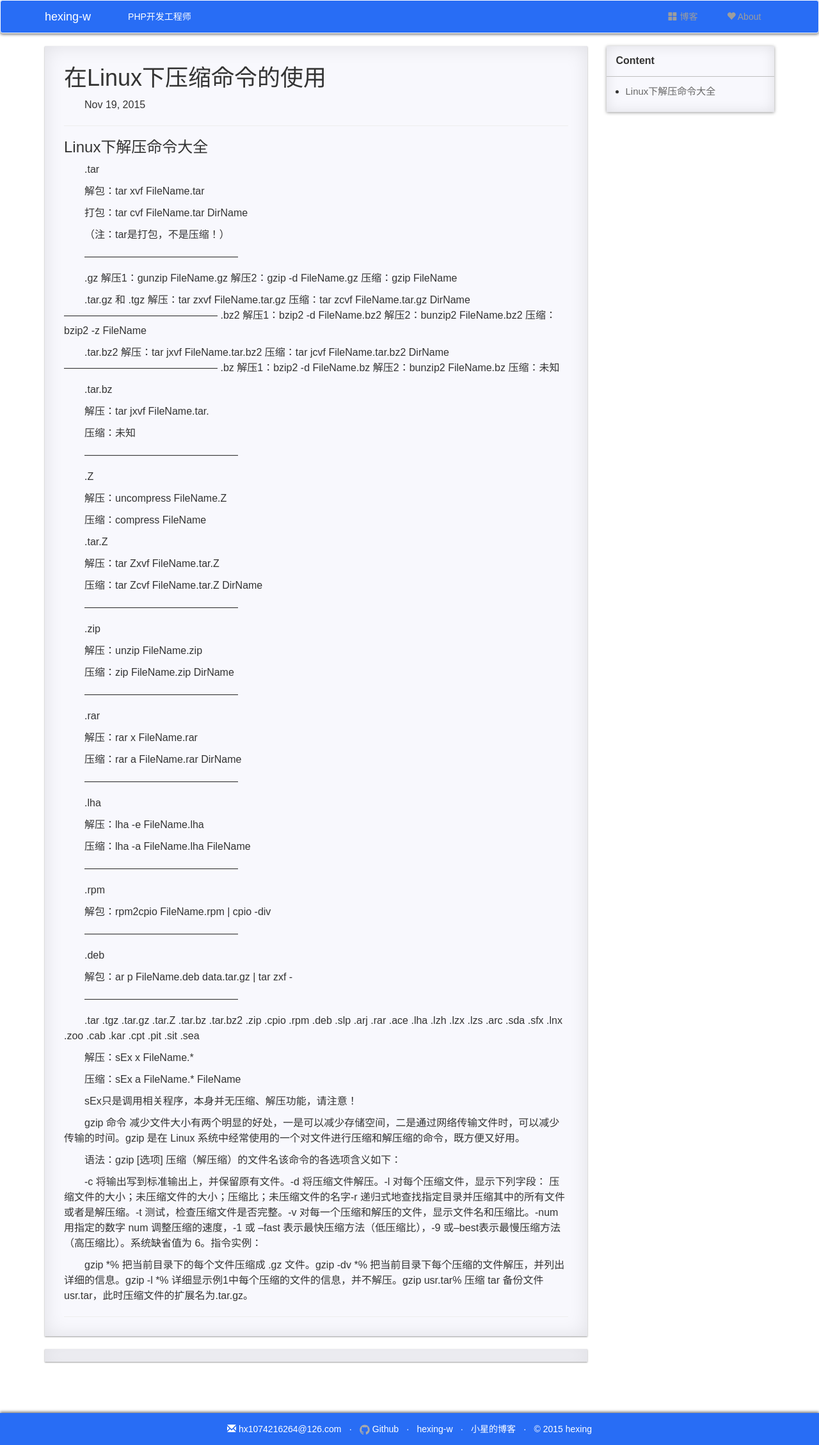
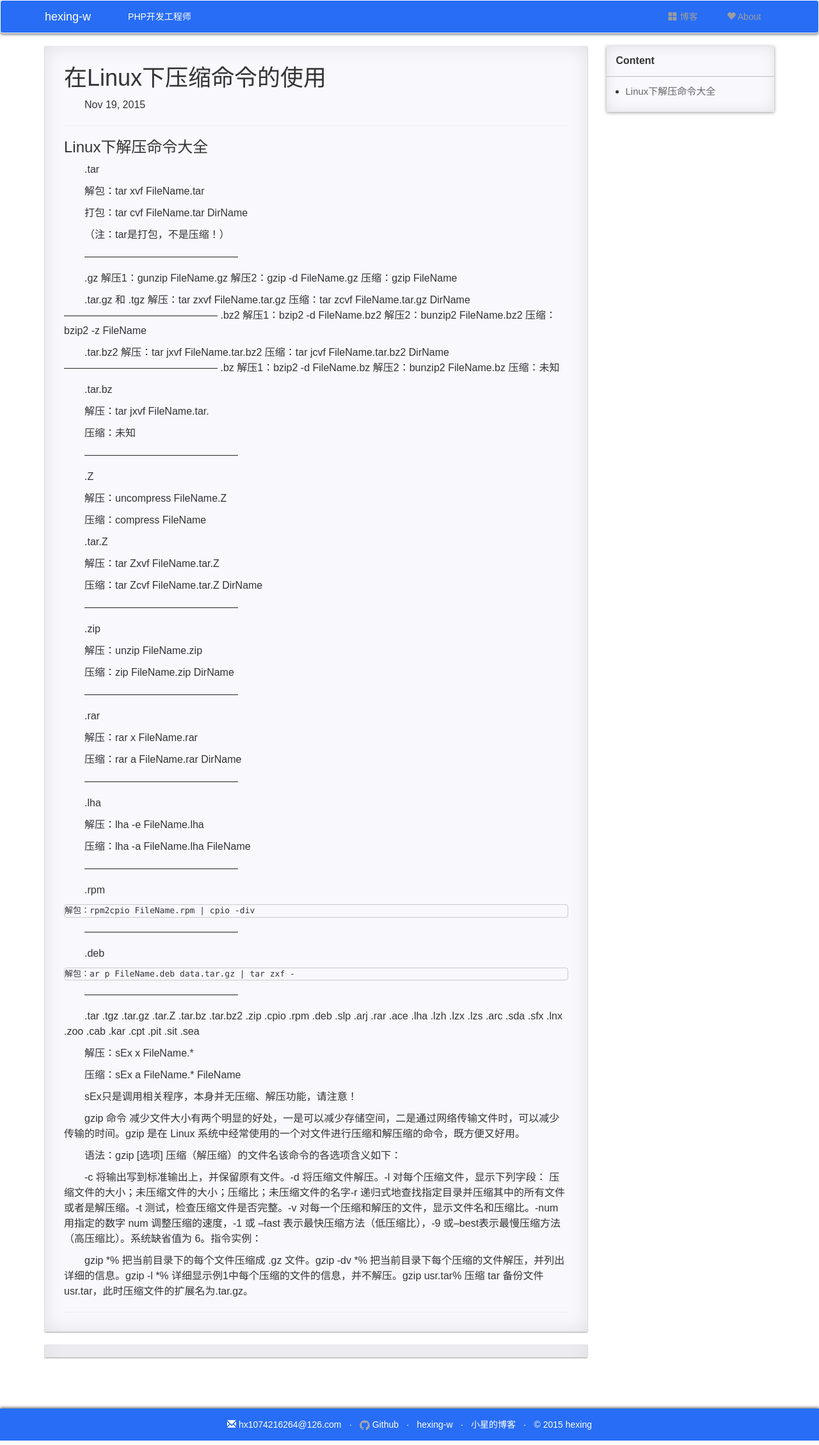
Before and after one commit to hexing-w/hexing-w.github.io, a Jekyll site: the page built from _posts/2015-11-19-linux 下压缩命令.md, in a window 1280 px wide. Shown: the whole page at 64% size. Built offline with Jekyll 4.4.1, drawn with Linux system fonts in a browser that asks for light colours; nearby versions of some CDN libraries; comment, search, counter and statistics services are not loaded; a style sheet for code colours, icons or effects is not loaded.

```diff
--- a/_posts/2015-11-19-linux 下压缩命令.md
+++ b/_posts/2015-11-19-linux 下压缩命令.md
@@ -91,13 +91,13 @@ excerpt: linux
 
 .rpm
 
-解包：rpm2cpio FileName.rpm \| cpio -div
+<pre>解包：rpm2cpio FileName.rpm | cpio -div</pre>
 
 ———————————————
 
 .deb
 
-解包：ar p FileName.deb data.tar.gz \| tar zxf -
+<pre>解包：ar p FileName.deb data.tar.gz | tar zxf -</pre>
 
 ———————————————
 
@@ -106,6 +106,8 @@ excerpt: linux
 解压：sEx x FileName.*
 
 压缩：sEx a FileName.* FileName
+
+
 
 sEx只是调用相关程序，本身并无压缩、解压功能，请注意！
 
```
